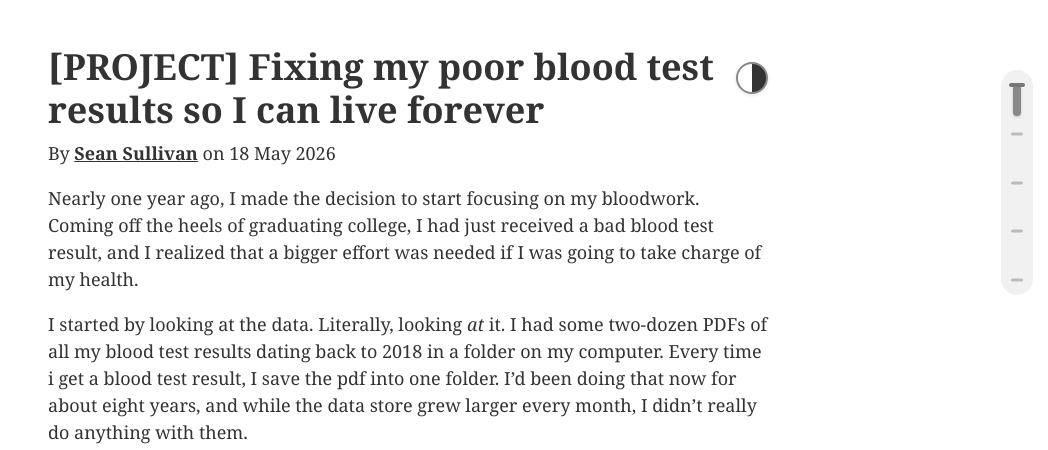
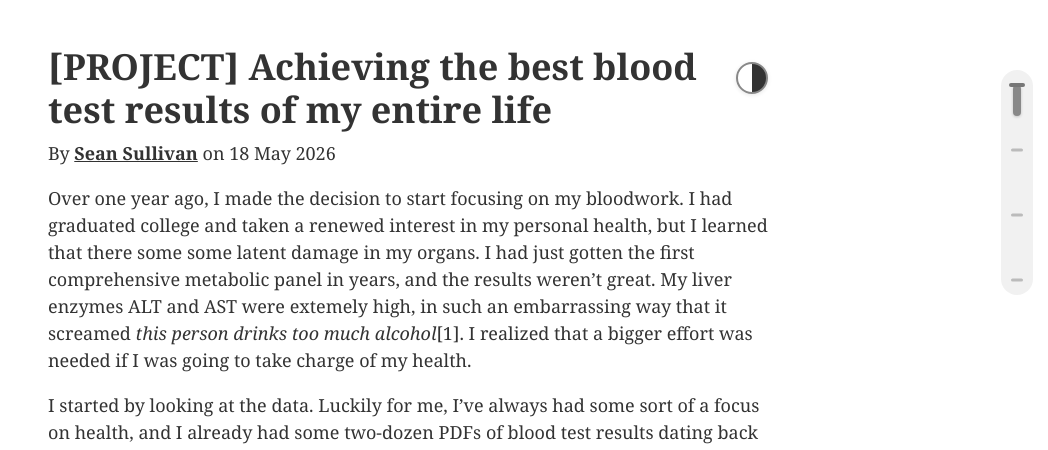
Before and after one commit to 0sps/sull1van.com, a Jekyll site: the page built from _posts/2026-05-18-Fixing-blood-test-results.md, in a window 1280 px wide and 1400 px high. Shown: the top 450 px of the window, without its empty margins (232-1280 px from the left). Built offline with Jekyll 4.4.1, drawn with Linux system fonts in a browser that asks for light colours; some of the changed text lies outside the part shown.

Commit message:
Blog update: blood test

````diff
--- a/_posts/2026-05-18-Fixing-blood-test-results.md
+++ b/_posts/2026-05-18-Fixing-blood-test-results.md
@@ -1,37 +1,39 @@
 ---
 layout: post
-title: "[PROJECT] Fixing my poor blood test results so I can live forever"
+title: "[PROJECT] Achieving the best blood test results of my entire life"
 date: 2026-05-18
 tags: [personal, tech]
 published: true
 ---
 
 
-Nearly one year ago, I made the decision to start focusing on my bloodwork. Coming off the heels of graduating college, I had just received a bad blood test result, and I realized that a bigger effort was needed if I was going to take charge of my health.
+Over one year ago, I made the decision to start focusing on my bloodwork. I had graduated college and taken a renewed interest in my personal health, but I learned that there some some latent damage in my organs. I had just gotten the first comprehensive metabolic panel in years, and the results weren't great. My liver enzymes ALT and AST were extemely high, in such an embarrassing way that it screamed *this person drinks too much alcohol*[1]. I realized that a bigger effort was needed if I was going to take charge of my health.
 
-I started by looking at the data. Literally, looking *at* it. I had some two-dozen PDFs of all my blood test results dating back to 2018 in a folder on my computer. Every time i get a blood test result, I save the pdf into one folder. I'd been doing that now for about eight years, and while the data store grew larger every month, I didn't really do anything with them.
+
+I started by looking at the data. Luckily for me, I've always had some sort of a focus on health, and I already had some two-dozen PDFs of blood test results dating back to 2018 in a folder on my computer. Every time I would get one, I'd save the results from the doctor as a PDF an drop it into that folder. While it was great to have, it was a mess to actually go through. I really wanted to make some comprehensive Excel spreadsheet with all of it, but assumed it would be too much work for one person to do.
 
 <div style="text-align: center; margin: 2rem auto;">
     <img src="/assets/images/bloodtest/bloodTest.png" alt="List of PDFs" style="max-width: 1000px; max-height: 450px;" />
 </div>
 
-Now, with the advent of Claude Cowork and Codex, I could make use of them.
+
+Enter AI. Now that we have tools like Claude Cowork and OpenAI Codex, I could just delegate some agents to do the heavy lifting for me.
 
 ## My Plan
 
 My plan was pretty simple, just:
-1. Command claude or Codex to delegate an army of subagents to processing my PDFs.
-2. File by file, read them with Vision (not some python pdf reader) and take note of all blood test values by hand.
+1. Command claude or Codex to delegate an army of subagents to process all my PDFs
+2. File by file, comprehensively pull all numeric and non-numeric test results out
 3. Create a master datasheet with all these results
 4. Run a separate set of agents to check the first agents' work, and report any inaccuracies they find.
-5. Create a central dashboard to read and manage all my blood test results, so I no longer needed to rely on PDFs anymore. Create a new source of truth for my data.
+5. Create a central dashboard to read and manage all my blood test results
 
-Simple, right?
+Scope creep is lowkey a problem when AI gives you infinite resources, lol. But since I knew I would only be verifying the work, not actually doing it, this all seemed possible.
 
 ## How it went
 
 ### Steps 1-4: Data conversion
-The process was honestly easier than I expected. The agents did a great job converting the blood test results to an excel sheet, and the verification bots didn't find any errors, they just found instances in which the wrong units were used. For example, an ALT test from 2018 used ng/dL, while the ALT from 2020 used ug/L.
+The process was honestly easier than I expected. Claude and Codex both did a great job dispatching agents and converting the blood test results to an excel sheet. What's also really cool is the verification bots didn't find any errors, they just found instances in which the wrong units were used. For example, an ALT test from 2018 used ng/dL, while the ALT from 2020 used ug/L. I did a manual spot check throughout the entire dataset and it looked great.
 
 
 <div style="text-align: center; margin: 2rem auto;">
@@ -41,7 +43,7 @@
 
 ### Step 5: The Dashboard
 
-This was the part where I had some fun. I started by asking Claude and Codex to both design some rudimentary visual for the labs. My thought process was pretty straightforward: let's make a dual layout, card-based and list-based. User selects between these two views, and it's either one card or one list item per blood test. They will always show the *most recent* result, followed by the relevant unit. They will be color coded green or red, based on whether they fall outside the normal range for that test.
+With the data in *some* kind of usable format, this was the part where I had some fun. I started by asking Claude and Codex to both design some rudimentary visual for the labs. My thought process was pretty straightforward: let's make a dual layout, card-based and list-based. User selects between these two views, and it's either one card or one list item per blood test. They will always show the *most recent* result, followed by the relevant unit. They will be color coded green or red, based on whether they fall outside the normal range for that test.
 
 But what constitutes a 'normal range'? **Depends who you ask!**
   My blood test results frequently showed different refernce ranges for the same blood test across the years. I attribute this mainly to the slight differences between how the two behemoths in the space, LabCorp and Quest Diagnostics, calculate their normal range. I did not find significant variability from within the same company, however.
@@ -219,29 +221,8 @@
 
 This project was genuinely a lot of fun. It
 
-# CONSTRUCTION ZONE BELOW
-
-Haven't built out this blog post just yet...
 
 
-```text
-          _
-        ./ |
-       /  /
-     /'  /
-    /   /
-   /    \
-  |      `\
-  |        |                                ___________________
-  |        |___________________...-------'''- - -  =- - =  - = `.
- /|        |                   -  =  = -  -= - =  - =-   =  - =|
- |        |                    |= -= - = - = - = - =--= = - = =|
- \|        |___________________/- = - -= =_- =_-=_- -=_=-=_=_= -|
-  |        |                   ```-------...___________________.'
-  |________|
-    \    /
-    |    |
-  ,-'    `-,
-  |        |
-  `--------'
-```
+### References
+[1] Per NIH, [https://pmc.ncbi.nlm.nih.gov/articles/PMC4155359/](https://pmc.ncbi.nlm.nih.gov/articles/PMC4155359/):
+  "In most types of liver damage, ALT is higher than AST. However, in alcohol-related liver injury, the enzyme AST is typically two to three times higher than ALT. An AST-to-ALT ratio greater than 2:1 strongly suggests alcohol is the cause."
````
